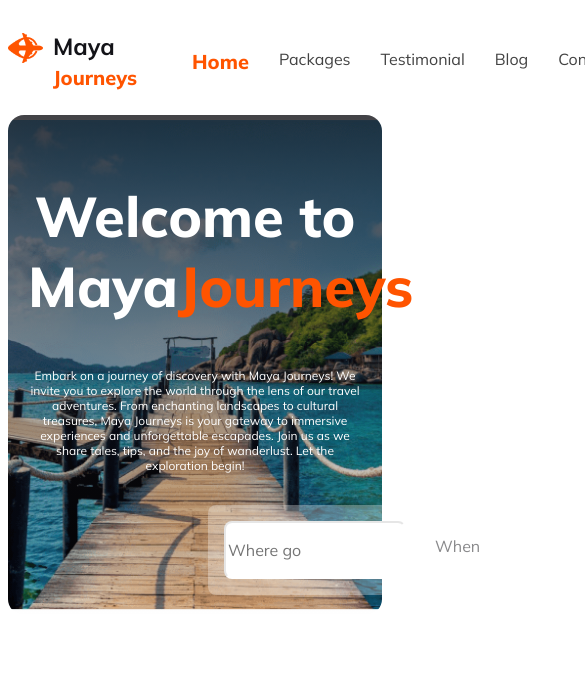
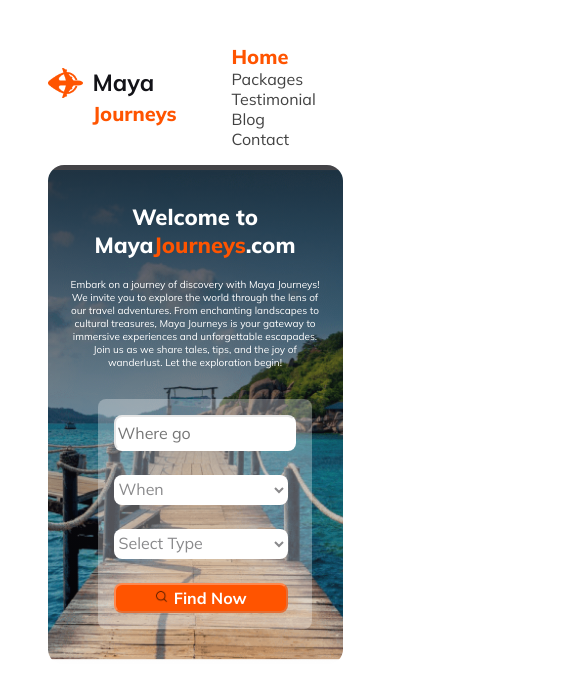
Before and after one commit to Samira-Bint-Taher/b9-a2, a plain HTML site: page index.html in a window 390 px wide. Shown: the top 698 px of the page, 585 px wide, since content can reach past the window. Drawn offline with Linux system fonts and the light colour scheme.

Commit message:
responsive banner section

```diff
--- a/Styles/style.css
+++ b/Styles/style.css
@@ -68,21 +68,25 @@ nav li a {
     background-position: center;
     height: 500px;
 }
+
 .banner-content {
     max-width: 800px;
     text-align: center;
     margin: 0px auto;
     padding: 20px;
 }
+
 .banner-title {
     color: #FFF;
     font-family: Mulish;
     font-size: 3.5rem;
     font-weight: 800;
 }
+
 h2 span {
     color: #FF5400;
 }
+
 .banner-description {
     color: #FFF;
     font-family: Mulish;
@@ -97,8 +101,9 @@ h2 span {
     gap: 24px;
     border-radius: 8px;
     background: #ffffff4d;
-    margin-left: 200px;
+    margin: 0 200px;
 }
+
 .input-box input,
 select,
 button {
@@ -112,6 +117,7 @@ button {
     font-weight: 400;
     border-color: #ffffff4d;
 }
+
 .input-box button {
     background: #FF5400;
     color: #FFF;
@@ -119,3 +125,37 @@ button {
     font-size: 16px;
     font-weight: 700;
 }
+
+/* responsive media query */
+@media screen and (max-width:600px) {
+    .container {
+        max-width: 335px;
+    }
+
+    header {
+        padding: 20px;
+    }
+
+    nav>ul {
+        flex-direction: column;
+    }
+
+    .banner-title {
+        font-size: 22px;
+    }
+
+    .banner-description {
+        font-size: 10px;
+    }
+
+    .input-box {
+        flex-direction: column;
+        margin: 0 50px;
+    }
+
+    .input-box input,
+    select,
+    button {
+        height: 30px;
+    }
+}
```
